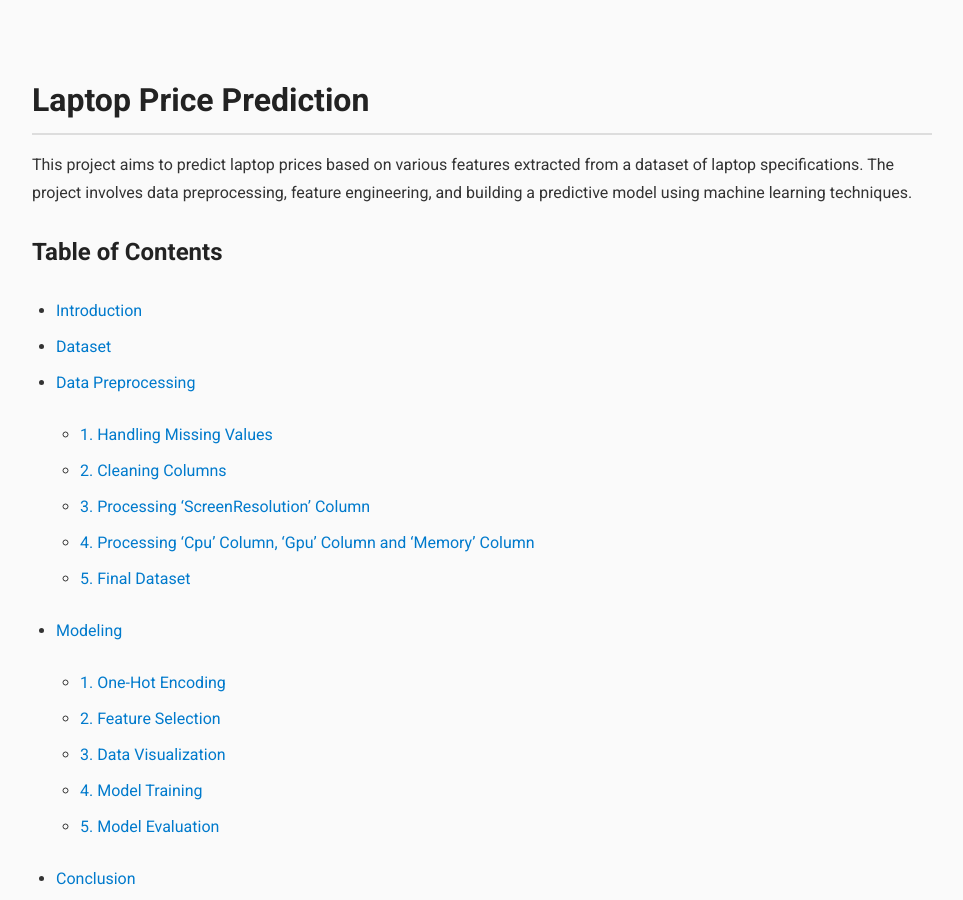
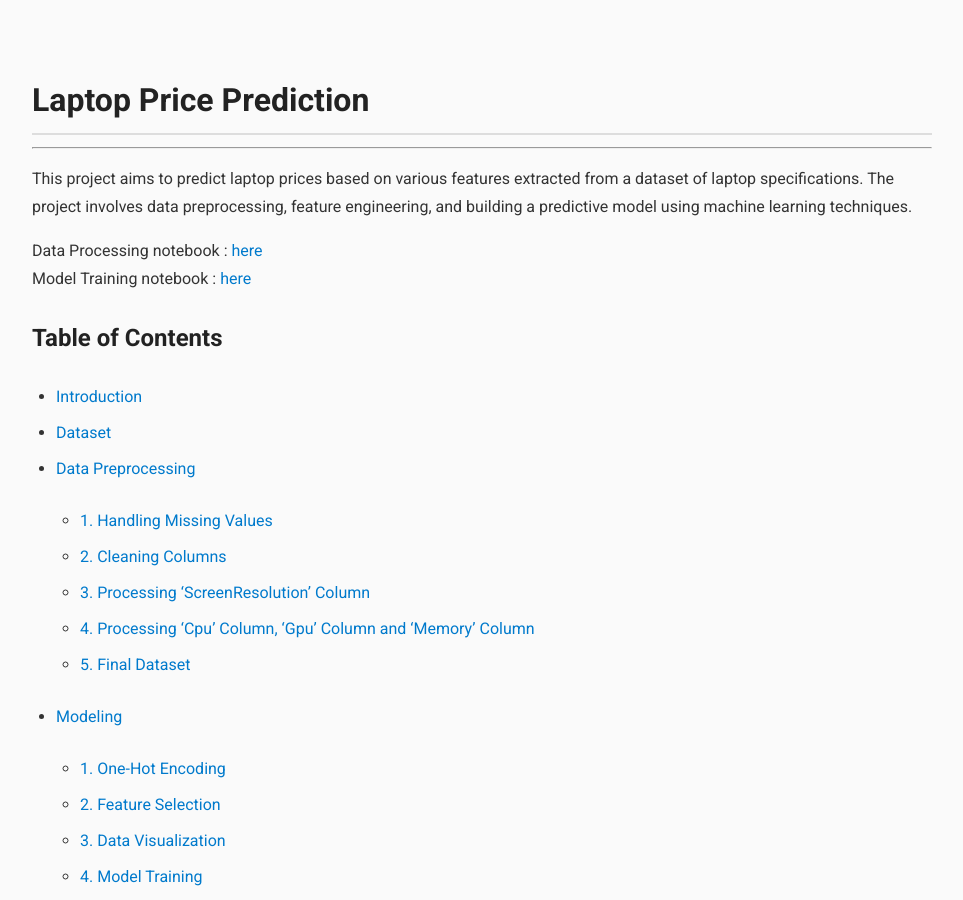
Before and after one commit to vishrut-b/ML-Project-Laptop-Price-Prediction, a Jekyll site: the page built from index.md, in a window 1280 px wide and 900 px high. Shown: the whole window, without its empty margins (158-1121 px from the left). Built offline with Jekyll 4.4.1, drawn with Linux system fonts in a browser that asks for light colours; our own code applies the rules of GitHub Pages for plain Markdown files.

Commit message:
Update index.md

```diff
--- a/index.md
+++ b/index.md
@@ -1,6 +1,9 @@
 # Laptop Price Prediction
+---
+This project aims to predict laptop prices based on various features extracted from a dataset of laptop specifications. The project involves data preprocessing, feature engineering, and building a predictive model using machine learning techniques.
 
-This project aims to predict laptop prices based on various features extracted from a dataset of laptop specifications. The project involves data preprocessing, feature engineering, and building a predictive model using machine learning techniques.
+Data Processing notebook : [here](https://github.com/vishrut-b/ML-Project-Laptop-Price-Prediction/blob/main/data_processing.ipynb)<br>
+Model Training notebook : [here](https://github.com/vishrut-b/ML-Project-Laptop-Price-Prediction/blob/main/learning.ipynb)
 
 ## Table of Contents
 
```
